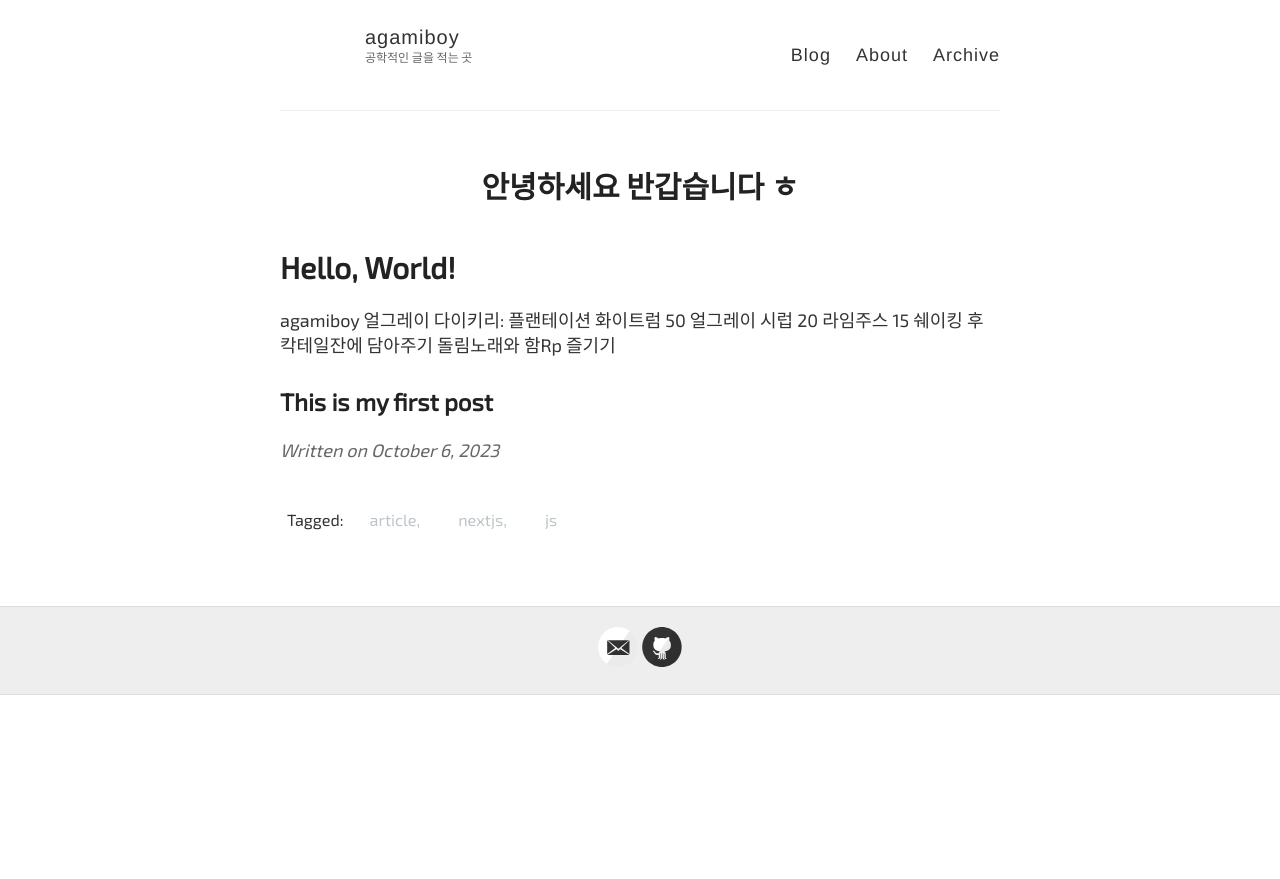
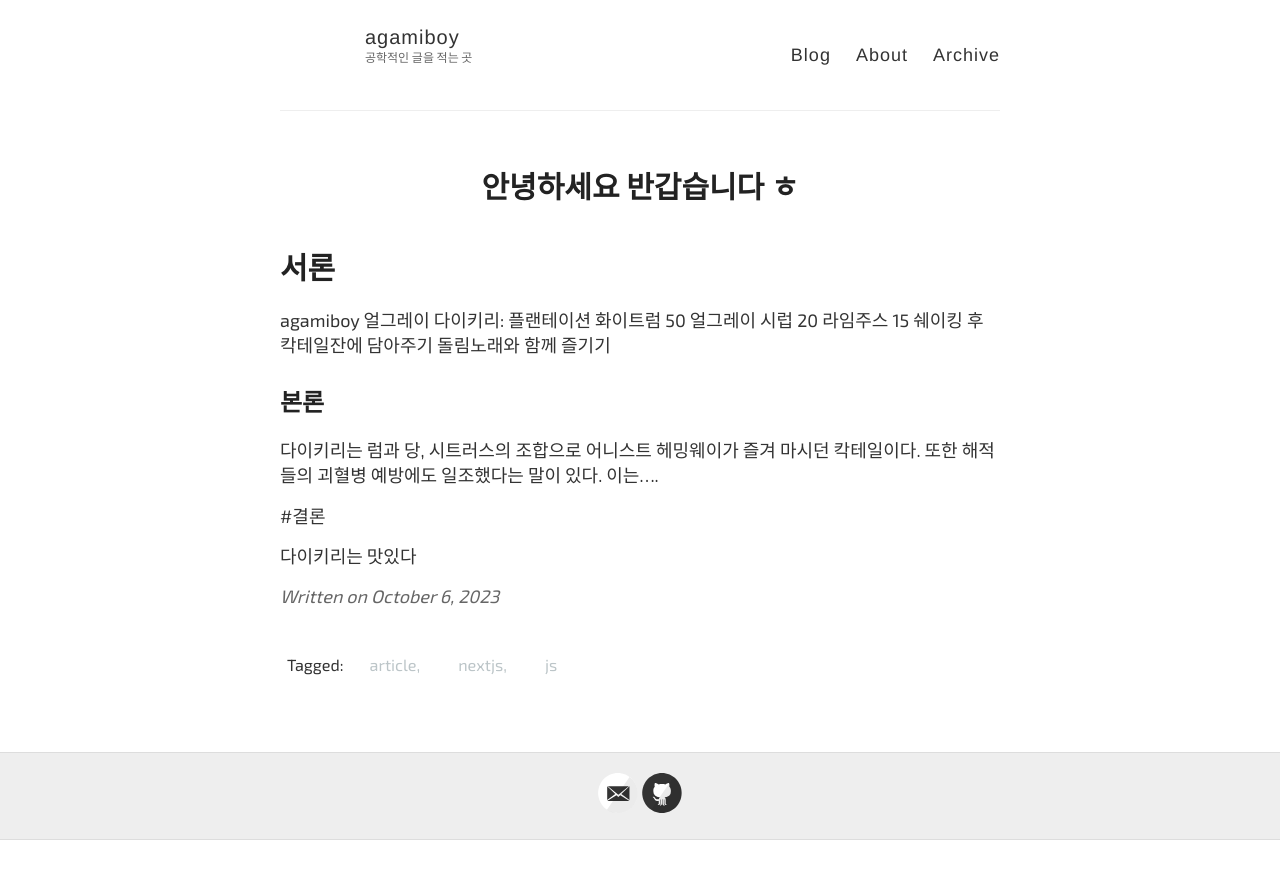
Before and after one commit to agamiboy/agamiboy.github.io, a Jekyll site: the page built from _posts/2023-10-06-dikiri.md, in a window 1280 px wide. Shown: the top 879 px of the page. Built offline with Jekyll 4.4.1, drawn with Linux system fonts in a browser that asks for light colours; some web fonts are replaced.

Commit message:
fix: 서론본로 추가

```diff
--- a/_posts/2023-10-06-dikiri.md
+++ b/_posts/2023-10-06-dikiri.md
@@ -5,7 +5,16 @@ author: agamiboy
 tags: article, nextjs, js
 ---
 
-# Hello, World!
+# 서론
+
 agamiboy 얼그레이 다이키리: 플랜테이션 화이트럼 50 얼그레이 시럽 20 라임주스 15 쉐이킹 후 칵테일잔에 담아주기
-돌림노래와 함Rp 즐기기
-## This is my first post
+돌림노래와 함께 즐기기
+
+## 본론
+
+다이키리는 럼과 당, 시트러스의 조합으로 어니스트 헤밍웨이가 즐겨 마시던 칵테일이다.
+또한 해적들의 괴혈병 예방에도 일조했다는 말이 있다. 이는....
+
+#결론
+
+다이키리는 맛있다
```
